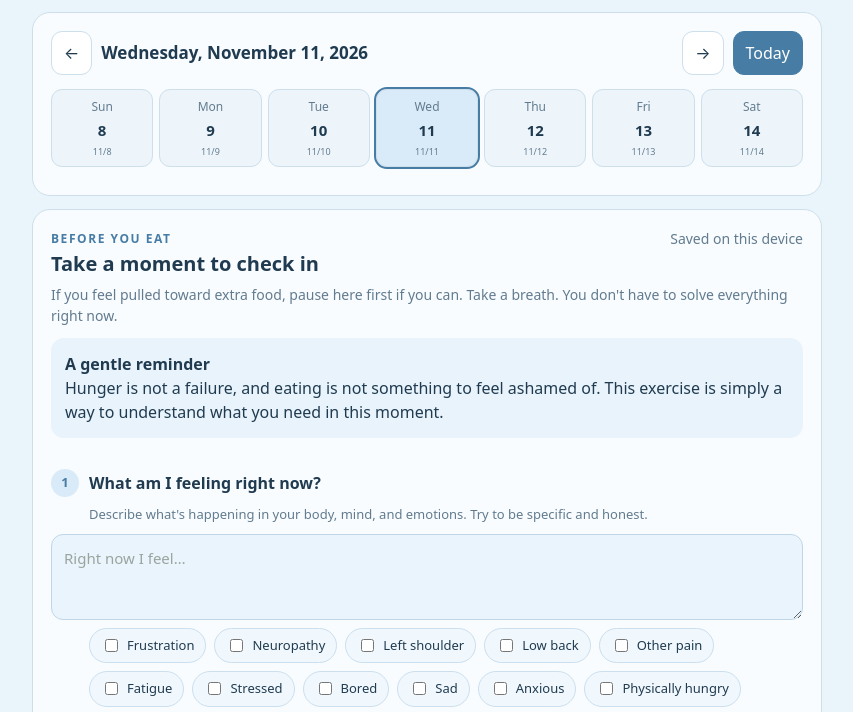
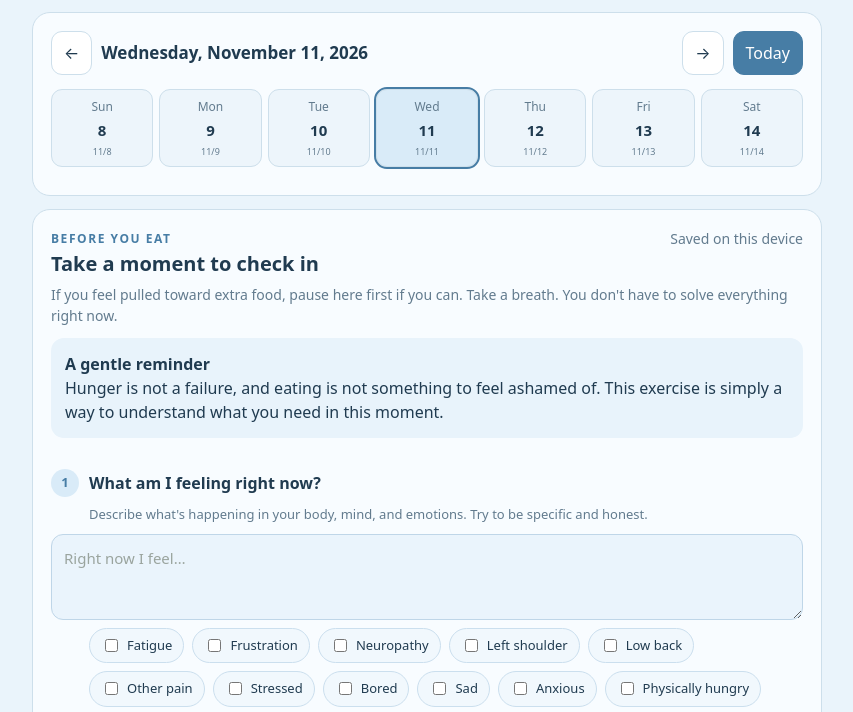
Before and after one commit to 1drewcarpenter/daily-sweat, a plain HTML site: page pause-and-write/index.html in a window 1280 px wide. Shown: the part 220-932 px from the top of the page, without its empty margins (213-1066 px from the left). Drawn offline with Linux system fonts and the light colour scheme.

Commit message:
Reorder reflection feeling choices

```diff
--- a/pause-and-write/index.html
+++ b/pause-and-write/index.html
@@ -71,7 +71,7 @@ footer{text-align:center;color:var(--muted);font-size:12px;margin-top:20px}
   <p class="hint">Describe what's happening in your body, mind, and emotions. Try to be specific and honest.</p>
   <textarea id="feeling" placeholder="Right now I feel…"></textarea>
   <div class="feelings" id="feelingChoices">
-   <label><input type="checkbox" value="Frustration"> Frustration</label><label><input type="checkbox" value="Neuropathy"> Neuropathy</label><label><input type="checkbox" value="Left shoulder"> Left shoulder</label><label><input type="checkbox" value="Low back"> Low back</label><label><input type="checkbox" value="Other pain"> Other pain</label><label><input type="checkbox" value="Fatigue"> Fatigue</label><label><input type="checkbox" value="Stressed"> Stressed</label><label><input type="checkbox" value="Bored"> Bored</label><label><input type="checkbox" value="Sad"> Sad</label><label><input type="checkbox" value="Anxious"> Anxious</label><label><input type="checkbox" value="Physically hungry"> Physically hungry</label><label><input type="checkbox" value="Not sure"> Not sure</label>
+   <label><input type="checkbox" value="Fatigue"> Fatigue</label><label><input type="checkbox" value="Frustration"> Frustration</label><label><input type="checkbox" value="Neuropathy"> Neuropathy</label><label><input type="checkbox" value="Left shoulder"> Left shoulder</label><label><input type="checkbox" value="Low back"> Low back</label><label><input type="checkbox" value="Other pain"> Other pain</label><label><input type="checkbox" value="Stressed"> Stressed</label><label><input type="checkbox" value="Bored"> Bored</label><label><input type="checkbox" value="Sad"> Sad</label><label><input type="checkbox" value="Anxious"> Anxious</label><label><input type="checkbox" value="Physically hungry"> Physically hungry</label><label><input type="checkbox" value="Not sure"> Not sure</label>
   </div>
  </div>
  <div class="step">
```
